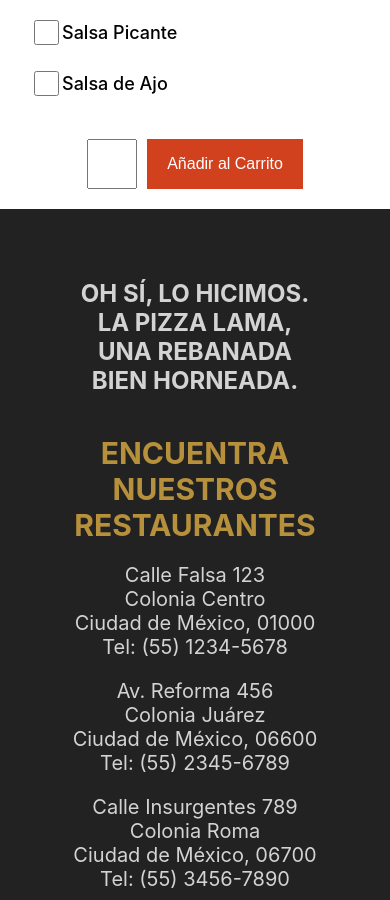
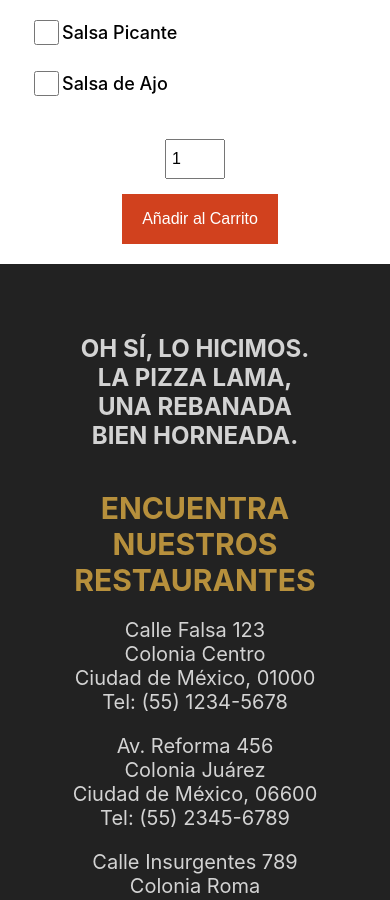
Before and after one commit to AldG99/oven-baked-pizza, a React (Create React App) app: page /product/1 in a window 390 px wide. Shown: the part 940-1840 px from the top of the page. Built offline with nearby package versions, Linux system fonts and the light colour scheme; the HTML template or start-up script is replaced by a standard one.

Commit message:
Estilos responsivos para cantidad

```diff
--- a/src/styles/product.module.css
+++ b/src/styles/product.module.css
@@ -77,23 +77,29 @@
 
 .quantity {
   width: 50px;
-  height: 40px; /* Ajusta la altura aquí */
-  font-size: 16px; /* Ajusta el tamaño de fuente si es necesario */
+  height: 40px;
+  font-size: 16px;
   padding: 5px;
   box-sizing: border-box;
 }
 
 .button {
-  height: 40px; /* Asegúrate de que la altura coincida con .quantity */
+  height: 40px;
   margin-left: 10px;
   background-color: #d1411e;
   color: white;
   border: none;
   font-weight: 500;
   cursor: pointer;
-  padding: 0 15px; /* Agrega un poco de espacio interno */
+  padding: 0 15px;
   font-size: 16px;
   box-sizing: border-box;
+}
+
+.add {
+  display: flex;
+  align-items: center;
+  margin-top: 20px;
 }
 
 @media screen and (max-width: 480px) {
@@ -132,9 +138,18 @@
     height: 25px;
   }
 
-  .quantity,
+  .quantity {
+    width: 60px;
+    height: 40px;
+    margin-bottom: 15px;
+  }
+
   .button {
     height: 50px;
     padding: 10px 20px;
   }
+
+  .add {
+    flex-direction: column;
+  }
 }
```
